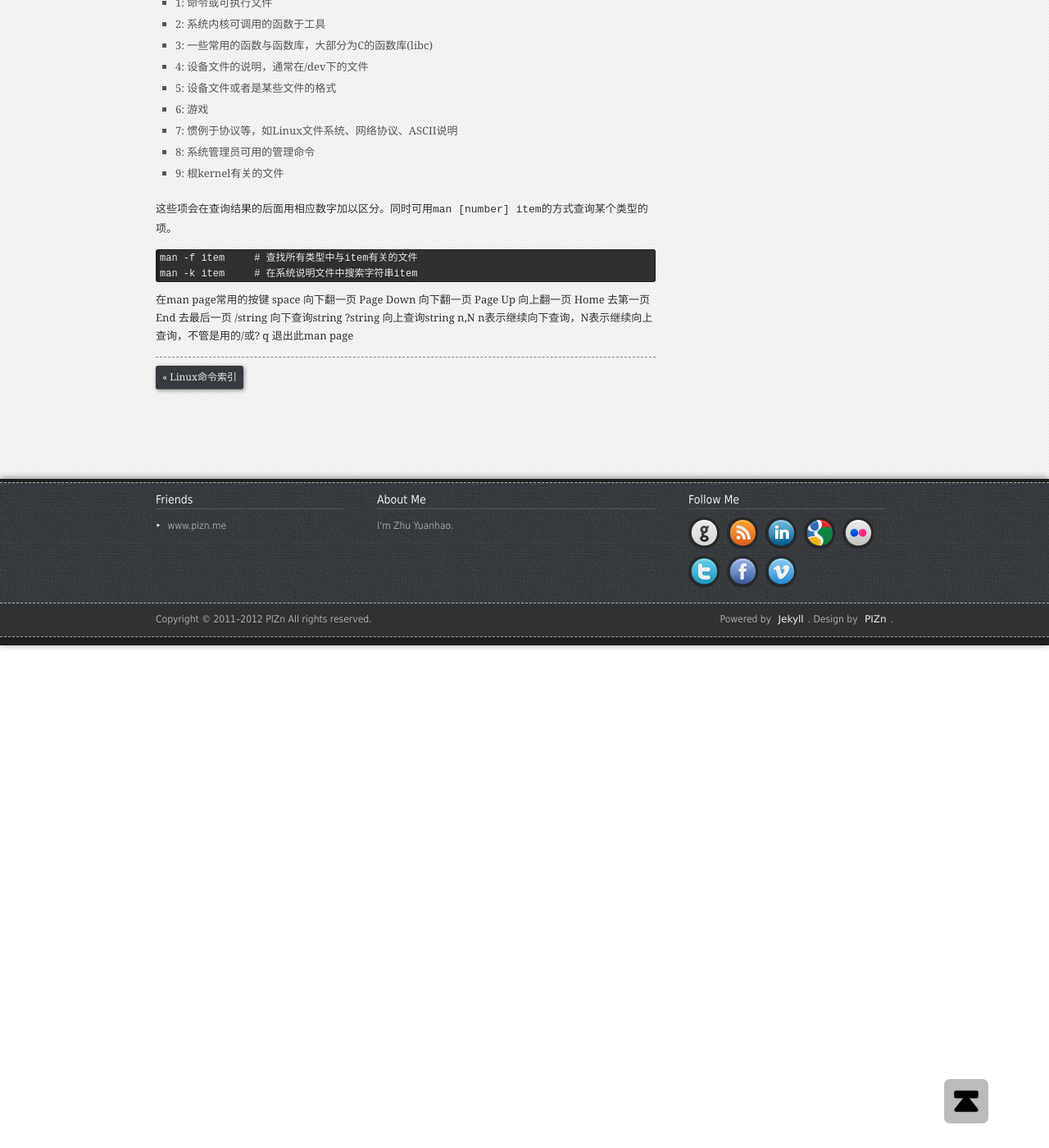
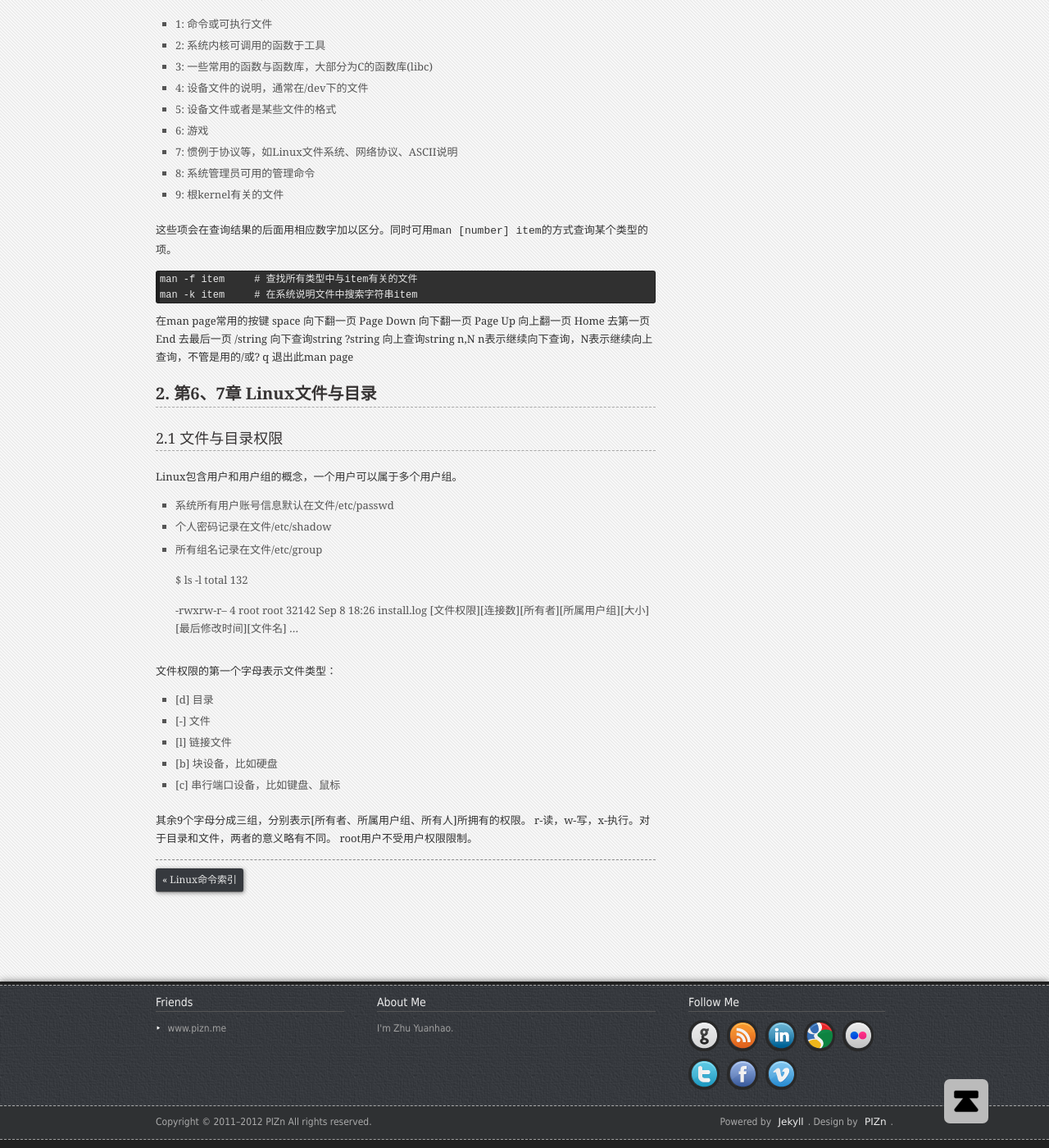
Before and after one commit to zhuyuanhao/zhuyuanhao.github.com, a Jekyll site: the page built from _posts/notes/2015-01-29-vbird-linux-basic.md, in a window 1280 px wide and 1400 px high, scrolled down 2564 px. Shown: the whole window at 82% size. Built offline with Jekyll 4.4.1, drawn with Linux system fonts in a browser that asks for light colours; comment, search, counter and statistics services are not loaded; some of the changed text lies outside the part shown.

Commit message:
Add linux file chapter6

```diff
--- a/_posts/notes/2015-01-29-vbird-linux-basic.md
+++ b/_posts/notes/2015-01-29-vbird-linux-basic.md
@@ -8,7 +8,7 @@ description: 这本书个人并不是太喜欢，觉得太啰嗦，扯皮的话
 * 目录
 {:toc}
 
-#1. 第一部分 Linux规划与安装
+#1. 第一部分 1-5章 Linux规划与安装
 一些概念
 
 * 当使用M，G之类的单位时，如果指硬盘、文件、内存这种容量单位，按1024计算。如果指频率、带宽这种速度单位，按1000计算。
@@ -121,3 +121,29 @@ End         去最后一页
 ?string     向上查询string
 n,N         n表示继续向下查询，N表示继续向上查询，不管是用的/或?
 q           退出此man page
+
+#2. 第6、7章 Linux文件与目录
+##2.1 文件与目录权限
+Linux包含用户和用户组的概念，一个用户可以属于多个用户组。
+* 系统所有用户账号信息默认在文件/etc/passwd
+* 个人密码记录在文件/etc/shadow
+* 所有组名记录在文件/etc/group
+
+
+	$ ls -l
+	total 132
+
+	-rwxrw-r--	4	root	root	32142	Sep 8 18:26	install.log
+	[文件权限][连接数][所有者][所属用户组][大小][最后修改时间][文件名]
+	...
+
+文件权限的第一个字母表示文件类型：
+* [d] 目录
+* [-] 文件
+* [l] 链接文件
+* [b] 块设备，比如硬盘
+* [c] 串行端口设备，比如键盘、鼠标
+
+其余9个字母分成三组，分别表示[所有者、所属用户组、所有人]所拥有的权限。
+r-读，w-写，x-执行。对于目录和文件，两者的意义略有不同。
+root用户不受用户权限限制。
```
